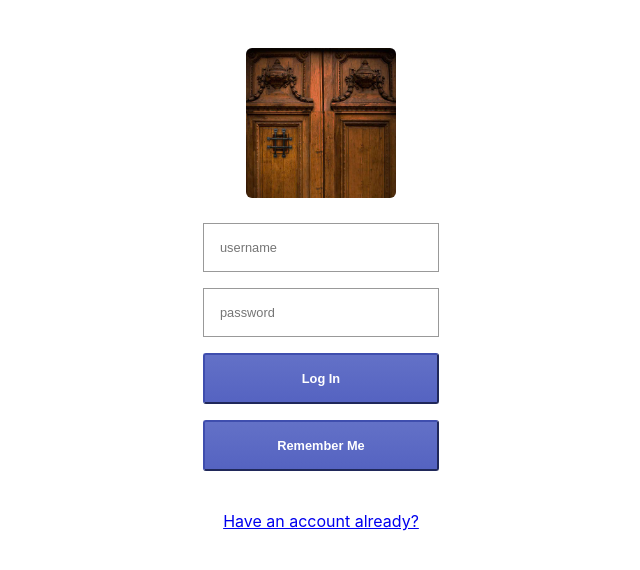
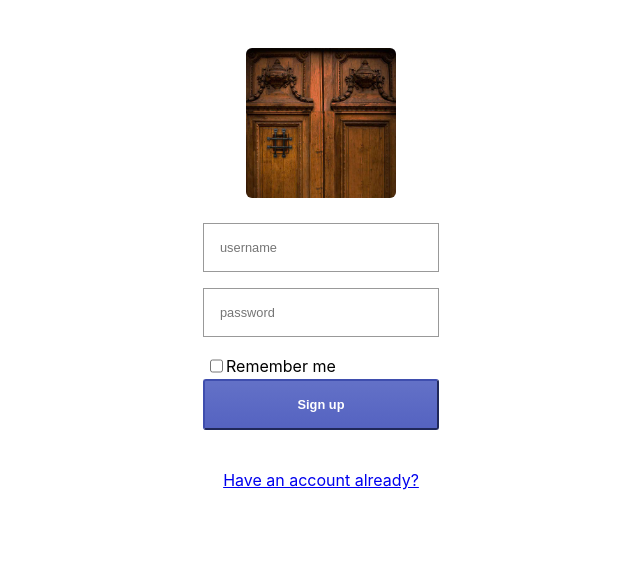
Before and after one commit to lluissuros/goldenspear-react-contacts-app, a React (Create React App) app: page /signup in a window 1280 px wide. Shown: the top 570 px of the page, without its empty margins (319-959 px from the left). Built offline with nearby package versions, Linux system fonts and the light colour scheme.

Commit message:
Remember me checkbox will save into Session storage instead of localStorage

```diff
--- a/src/App.js
+++ b/src/App.js
@@ -6,23 +6,29 @@ import Contacts from "./pages/Contacts";
 import Login from "./pages/Login";
 import Signup from "./pages/Signup";
 import Header from "./components/Header";
-import { logout, getConfirm } from "./utils/AuthHelperMethods";
+import { setToken, logout, getConfirm } from "./utils/AuthHelperMethods";
 
 function App() {
   const [tokenConfirm, setTokenConfirm] = useState(null);
 
-  const handleTokenUpdate = () => {
+  const handleAuthSuccess = (token, rememberMe) => {
+    setToken(token, rememberMe);
     setTokenConfirm(getConfirm());
   };
 
   const handleLogout = () => {
+    debugger;
     logout();
-    handleTokenUpdate();
+    setTokenConfirm(getConfirm());
   };
 
   useEffect(() => {
     console.log("app.js use effectt");
-    handleTokenUpdate();
+    try {
+      setTokenConfirm(getConfirm());
+    } catch {
+      logout();
+    }
   }, []);
 
   return (
@@ -39,19 +45,19 @@ function App() {
             <Route
               path="/login"
               render={props => (
-                <Login onSuccess={handleTokenUpdate} {...props} />
+                <Login onSuccess={handleAuthSuccess} {...props} />
               )}
             />
             <Route
               path="/signup"
               render={props => (
-                <Signup onSuccess={handleTokenUpdate} {...props} />
+                <Signup onSuccess={handleAuthSuccess} {...props} />
               )}
             />
             <PrivateRoute path="/contacts" component={Contacts} />
             <Route
               render={props => (
-                <Login onLoginSuccess={handleTokenUpdate} {...props} />
+                <Login onSuccess={handleAuthSuccess} {...props} />
               )}
             />
           </Switch>
--- a/src/components/AuthForm.js
+++ b/src/components/AuthForm.js
@@ -17,10 +17,18 @@ const LogoContainer = styled.div`
   justify-content: center;
 `;
 
-function AuthForm({ error, onConfirm }) {
+const RowContainer = styled.div`
+  display: flex;
+  flex-direction: row;
+  justify-content: center;
+  justify-content: left;
+  margin: 3px;
+`;
+
+function AuthForm({ error, onConfirm, btnMessage }) {
   const [userName, setUserName] = useState("");
   const [password, setPassword] = useState("");
-  const [rememberMe, setRememberMe] = useState(true);
+  const [rememberMe, setRememberMe] = useState(false);
 
   const handleConfirm = () => {
     onConfirm(userName, password, rememberMe);
@@ -48,8 +56,18 @@ function AuthForm({ error, onConfirm }) {
           }}
           placeholder="password"
         />
-        <Button onClick={() => handleConfirm()}>Log In</Button>
-        <Button onClick={() => console.log("TODO")}>Remember Me</Button>
+
+        <RowContainer>
+          <input
+            style={{ display: "inline" }}
+            type="checkbox"
+            checked={rememberMe}
+            onChange={e => setRememberMe(e.target.checked)}
+          />
+          <span>{"Remember me"}</span>
+        </RowContainer>
+
+        <Button onClick={handleConfirm}>{btnMessage}</Button>
       </Form>
       {error && <Error>{`error message: ${error} `}</Error>}
     </Card>
--- a/src/pages/Login.js
+++ b/src/pages/Login.js
@@ -3,7 +3,6 @@ import { Link, Redirect } from "react-router-dom";
 import AuthForm from "../components/AuthForm";
 import { Card } from "../components/StyledComponents";
 import { login } from "../utils/api";
-import { setToken } from "../utils/AuthHelperMethods";
 
 function Login({ onSuccess }) {
   const [error, setError] = useState(null);
@@ -16,10 +15,9 @@ function Login({ onSuccess }) {
         if (!res.token) {
           throw new Error("token was not received");
         }
-        setToken(res.token);
         setError(null);
+        onSuccess(res.token, rememberMe);
         setLoggedIn(true);
-        onSuccess();
       })
       .catch(e => {
         setError(e.message);
@@ -32,7 +30,7 @@ function Login({ onSuccess }) {
 
   return (
     <Card>
-      <AuthForm error={error} onConfirm={handleLogin} />
+      <AuthForm error={error} onConfirm={handleLogin} btnMessage="Log in" />
       <Link to="/signup">Don't have an account?</Link>
     </Card>
   );
--- a/src/pages/Signup.js
+++ b/src/pages/Signup.js
@@ -3,7 +3,6 @@ import { Link, Redirect } from "react-router-dom";
 import AuthForm from "../components/AuthForm";
 import { Card } from "../components/StyledComponents";
 import { signup } from "../utils/api";
-import { setToken } from "../utils/AuthHelperMethods";
 
 function Signup({ onSuccess }) {
   const [error, setError] = useState(null);
@@ -16,10 +15,9 @@ function Signup({ onSuccess }) {
         if (!res.token) {
           throw new Error("token was not received");
         }
-        setToken(res.token);
         setError(null);
+        onSuccess(res.token, rememberMe);
         setLoggedIn(true);
-        onSuccess();
       })
       .catch(e => {
         setError(e.message);
@@ -32,7 +30,7 @@ function Signup({ onSuccess }) {
 
   return (
     <Card>
-      <AuthForm error={error} onConfirm={handleSignup} />
+      <AuthForm error={error} onConfirm={handleSignup} btnMessage="Sign up" />
       <Link to="/login"> Have an account already?</Link>
     </Card>
   );
--- a/src/utils/AuthHelperMethods.js
+++ b/src/utils/AuthHelperMethods.js
@@ -2,7 +2,7 @@ import decode from "jwt-decode";
 
 export function isLoggedIn() {
   // Checks if there is a saved token and it's still valid
-  const token = getToken(); // Getting token from localstorage
+  const token = getToken();
 
   //The double exclamation is a way to cast the variable to a boolean, allowing you to easily check if the token exusts.
   return !!token && !isTokenExpired(token); // handwaiving here
@@ -16,32 +16,35 @@ function isTokenExpired(token) {
       return true;
     } else return false;
   } catch (err) {
-    console.log("expired check failed!");
+    console.warn("expired check failed! Logging out for security");
+    logout();
     return false;
   }
 }
 
-export function setToken(token) {
-  // Saves user token to localStorage
-  console.warn("TODO at the moment the token is saved in localstorage");
-  localStorage.setItem("jwt_token", token);
+export function setToken(token, rememberMe) {
+  if (rememberMe) {
+    localStorage.setItem("jwt_token", token);
+  } else {
+    sessionStorage.setItem("jwt_token", token);
+    localStorage.removeItem("jwt_token");
+  }
 }
 
 export function getToken() {
-  console.warn(
-    "TODO at the moment the token is saved in localstorage, also check isTokenExpired"
+  return (
+    sessionStorage.getItem("jwt_token") || localStorage.getItem("jwt_token")
   );
-  // Retrieves the user token from localStorage
-  return localStorage.getItem("jwt_token");
 }
 
 export function logout() {
-  // Clear user token and profile data from localStorage
+  // Clear user token and profile data from storage
+  sessionStorage.removeItem("jwt_token");
   localStorage.removeItem("jwt_token");
 }
 
 export function getConfirm() {
   // Using jwt-decode npm package to decode the token
   const token = getToken();
-  return token ? decode(getToken()) : null;
+  return !!token && decode(getToken());
 }
```
